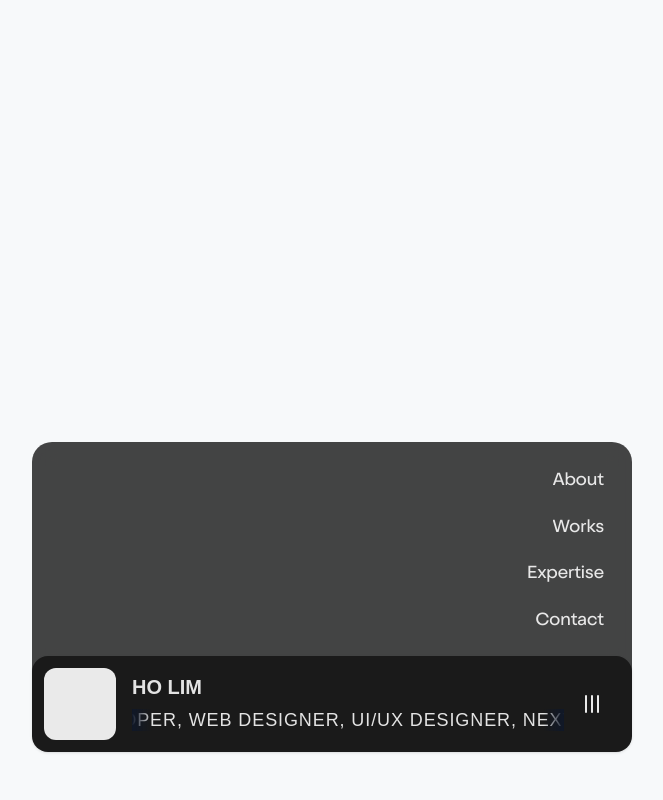
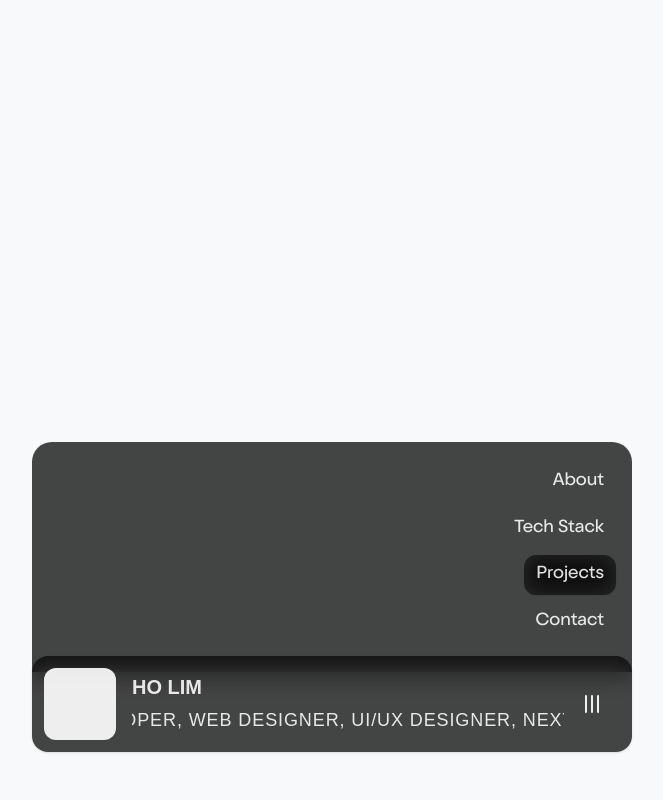
Before and after one commit to holimm/portfolio, a Next.js app: page / in a window 1280 px wide. Both pictures are taken after a click on the button 900 px from the left and 704 px from the top of the page. Shown: the top 800 px of the page, without its empty margins (308-971 px from the left). Built offline with nearby package versions, Linux system fonts and the light colour scheme; a web font is replaced by a local one.

Commit message:
fix: minor fixes

```diff
--- a/src/components/interactions/scroll-zoom/views/ScrollZoom.tsx
+++ b/src/components/interactions/scroll-zoom/views/ScrollZoom.tsx
@@ -4,6 +4,7 @@ import { Container, Flex } from '@/components/layout';
 import React, { forwardRef, HTMLAttributes, useEffect, useRef } from 'react';
 import { useScrollZoom, UseScrollZoomProps } from '../utils/ScrollZoom.Util';
 import { cn } from '@/utils';
+import Image from 'next/image';
 
 export interface ScrollZoomProps
   extends UseScrollZoomProps,
@@ -72,11 +73,11 @@ export const ScrollZoom = forwardRef<HTMLDivElement, ScrollZoomProps>(
                 boxShadow: '0 30px 60px rgba(0,0,0,0.45)',
               }}
             >
-              <img
+              <Image
                 src={context.src}
                 alt={context.alt}
                 className="block h-full w-full object-cover grayscale-90"
-                style={{ objectPosition: 'center -15rem' }}
+                fill
               />
             </div>
           </Flex>
--- a/src/components/sections/header/Header.tsx
+++ b/src/components/sections/header/Header.tsx
@@ -44,13 +44,14 @@ export const Header = forwardRef<HTMLDivElement, LayoutProps>(
                       'bg-contrast-highest/40 absolute inset-x-0 rounded-sm shadow-sm backdrop-blur-md'
                     )}
                     style={{ height: '2.5rem' }}
-                    initial={{ opacity: 0, scale: 0.95, y: 10 }}
+                    initial={{ opacity: 0, scale: 0.98, y: 5 }}
                     animate={{ opacity: 1, scale: 1, y: 0 }}
-                    exit={{ opacity: 0, scale: 0.95, y: 10 }}
+                    exit={{ opacity: 0, scale: 0.98, y: -5 }}
                     transition={{
                       type: 'spring',
-                      stiffness: 500,
-                      damping: 30,
+                      stiffness: 700,
+                      damping: 35,
+                      mass: 0.5,
                     }}
                   />
                 )}
@@ -178,7 +179,7 @@ export const Header = forwardRef<HTMLDivElement, LayoutProps>(
         </AnimatePresence>
         <Container
           id="header"
-          className="relative max-w-[600px] overflow-hidden bg-gray-900 shadow-sm"
+          className="bg-contrast-highest/80 relative max-w-[600px] overflow-hidden shadow-sm backdrop-blur-md"
           height="full"
           width="full"
           yspace="sm"
@@ -197,14 +198,7 @@ export const Header = forwardRef<HTMLDivElement, LayoutProps>(
               >
                 HO LIM
               </Typography>
-              <Marquee
-                speed={20}
-                direction="left"
-                gradientColor="#101828"
-                gradientWidth={20}
-                gradient
-                autoFill
-              >
+              <Marquee speed={20} direction="left" autoFill>
                 <Typography
                   className="uppercase"
                   fontFamily="oldschool-grotesk-compact"
--- a/src/components/sections/homepage/Contact.tsx
+++ b/src/components/sections/homepage/Contact.tsx
@@ -13,7 +13,7 @@ export const Contact = forwardRef<HTMLDivElement, LayoutProps>(
       <Section
         id={props.id}
         variant={'default'}
-        comp="contact-section"
+        comp="contact"
         theme={theme}
         className={`h-screen ${className}`}
         yspace="10xl"
--- a/src/components/sections/homepage/Hero.tsx
+++ b/src/components/sections/homepage/Hero.tsx
@@ -4,8 +4,7 @@ import React, { forwardRef, useEffect, useRef, useState } from 'react';
 import { Button, Typography } from '@/components/elements';
 import { Section, Container, Flex, Grid } from '@/components/layout';
 import { LayoutProps } from '@/types';
-import { ArrowDown, ArrowRight, Clock, MapPin } from 'lucide-react';
-import { motion } from 'framer-motion';
+import { ArrowDown } from 'lucide-react';
 import HeroImage from '@/assets/images/hero-image.webp';
 
 export const Hero = forwardRef<HTMLDivElement, LayoutProps>(
@@ -53,7 +52,7 @@ export const Hero = forwardRef<HTMLDivElement, LayoutProps>(
         {...props}
       >
         {/* Hero background image */}
-        <div
+        {/* <div
           aria-hidden="true"
           className="pointer-events-none absolute inset-0 z-0 opacity-20"
           style={{
@@ -62,7 +61,7 @@ export const Hero = forwardRef<HTMLDivElement, LayoutProps>(
             backgroundSize: 'cover',
             backgroundPosition: 'center',
           }}
-        />
+        /> */}
         <Container height="full" width="full" xspace="xl">
           <Flex
             height="full"
--- a/src/components/sections/homepage/Homepage.tsx
+++ b/src/components/sections/homepage/Homepage.tsx
@@ -3,7 +3,7 @@
 import React, { forwardRef } from 'react';
 import { LayoutProps } from '@/types';
 import { Hero } from './Hero';
-import { Work } from './Work';
+import { Projects } from './Projects';
 import { Contact } from './Contact';
 import { About } from './About';
 import { Testimonials } from './Testimonials';
@@ -18,7 +18,7 @@ export const Homepage = forwardRef<HTMLDivElement, LayoutProps>(
         <SubHero />
         <About />
         <TechStack />
-        <Work />
+        <Projects />
         {/* <Testimonials /> */}
         <Contact theme="light" className="z-20" />
       </>
--- a/src/components/sections/homepage/Work.tsx
+++ b/src/components/sections/homepage/Projects.tsx
@@ -7,9 +7,9 @@ import { Section, Container, Grid, Flex } from '@/components/layout';
 import Marquee from 'react-fast-marquee';
 import Image from 'next/image';
 import Link from 'next/link';
-import { motion, useScroll } from 'framer-motion';
+import { useScroll } from 'framer-motion';
 
-export const Work = forwardRef<HTMLDivElement, LayoutProps>(
+export const Projects = forwardRef<HTMLDivElement, LayoutProps>(
   ({ className, children, theme, ...props }, ref) => {
     const selectedProjects = useMemo(() => SELECTED_PROJECTS, []);
     const { scrollY } = useScroll();
@@ -18,7 +18,7 @@ export const Work = forwardRef<HTMLDivElement, LayoutProps>(
       <Section
         id={props.id}
         variant={'default'}
-        comp="work-section"
+        comp="projects"
         theme={'dark'}
         className={`z-20 ${className}`}
         yspace="10xl"
@@ -57,17 +57,17 @@ export const Work = forwardRef<HTMLDivElement, LayoutProps>(
             <Grid width="full" gap="xl">
               {selectedProjects.map((project, index) => (
                 <Grid.Item key={`project-${index}`} span={6}>
-                  <Link
-                    href={project.href}
-                    target="_blank"
-                    rel="noopener noreferrer"
-                  >
                   <Container
                     className={`group bg-invert-highest relative cursor-pointer overflow-hidden transition-all duration-700`}
                     width="full"
                     xspace="md"
                     yspace="md"
                     rounded="md"
+                  >
+                    <Link
+                      href={project.href}
+                      target="_blank"
+                      rel="noopener noreferrer"
                     >
                       <Container
                         className="group relative aspect-square overflow-hidden bg-gradient-to-br from-gray-900 to-black"
@@ -83,9 +83,15 @@ export const Work = forwardRef<HTMLDivElement, LayoutProps>(
                           priority
                         />
                       </Container>
+                    </Link>
                     <Container xspace="none" yspace="xl">
                       <Flex variant="col" gap="sm">
                         <Flex justify="between" align="center">
+                          <Link
+                            href={project.href}
+                            target="_blank"
+                            rel="noopener noreferrer"
+                          >
                             <Typography
                               className="py-1"
                               ashtml="h5"
@@ -94,6 +100,7 @@ export const Work = forwardRef<HTMLDivElement, LayoutProps>(
                             >
                               {project.title}
                             </Typography>
+                          </Link>
                           {project.liveSite && (
                             <Link
                               href={project.liveSite}
@@ -140,7 +147,6 @@ export const Work = forwardRef<HTMLDivElement, LayoutProps>(
                       </Flex>
                     </Container>
                   </Container>
-                  </Link>
                 </Grid.Item>
               ))}
             </Grid>
@@ -151,4 +157,4 @@ export const Work = forwardRef<HTMLDivElement, LayoutProps>(
   }
 );
 
-Work.displayName = 'Work';
+Projects.displayName = 'Projects';
--- a/src/components/sections/homepage/SubHero.tsx
+++ b/src/components/sections/homepage/SubHero.tsx
@@ -6,7 +6,7 @@ import { Section, Container, Flex } from '@/components/layout';
 import { LayoutProps } from '@/types';
 import { ScrollZoom } from '@/components/interactions';
 import { Typography } from '@/components/elements';
-import SubHeroImage from '@/assets/images/sub-hero-image.jpeg';
+import HeroImage from '@/assets/images/hero-image.webp';
 import Marquee from 'react-fast-marquee';
 
 export const SubHero = forwardRef<HTMLDivElement, LayoutProps>(
@@ -66,7 +66,7 @@ export const SubHero = forwardRef<HTMLDivElement, LayoutProps>(
           >
             <ScrollZoom
               className="rounded-2xl"
-              src={SubHeroImage.src}
+              src={HeroImage.src}
               initialSize="80vmin"
             >
               <Flex variant="col" justify="between" gap="none">
--- a/src/components/sections/homepage/TechStack.tsx
+++ b/src/components/sections/homepage/TechStack.tsx
@@ -16,7 +16,7 @@ export const TechStack = forwardRef<HTMLDivElement, LayoutProps>(
       <Section
         id={props.id}
         variant={'default'}
-        comp="services-section"
+        comp="tech-stack"
         theme={'default'}
         className={`min-h-screen ${className}`}
         yspace="10xl"
--- a/src/components/sections/homepage/index.ts
+++ b/src/components/sections/homepage/index.ts
@@ -5,4 +5,4 @@ export { Homepage } from './Homepage';
 export { TechStack } from './TechStack';
 export { SubHero } from './SubHero';
 export { Testimonials } from './Testimonials';
-export { Work } from './Work';
+export { Projects } from './Projects';
--- a/src/types/Constant.Type.ts
+++ b/src/types/Constant.Type.ts
@@ -16,8 +16,8 @@ import ResumeGeneratorImg from '@/assets/images/resume-generator.webp';
 
 export const HEADER_NAVIGATION = [
   { key: 'about', name: 'About' },
-  { key: 'works', name: 'Works' },
-  { key: 'expertise', name: 'Expertise' },
+  { key: 'tech-stack', name: 'Tech Stack' },
+  { key: 'projects', name: 'Projects' },
   { key: 'contact', name: 'Contact' },
 ];
 
```
Lines whose indentation alone changed are shown as unchanged.
